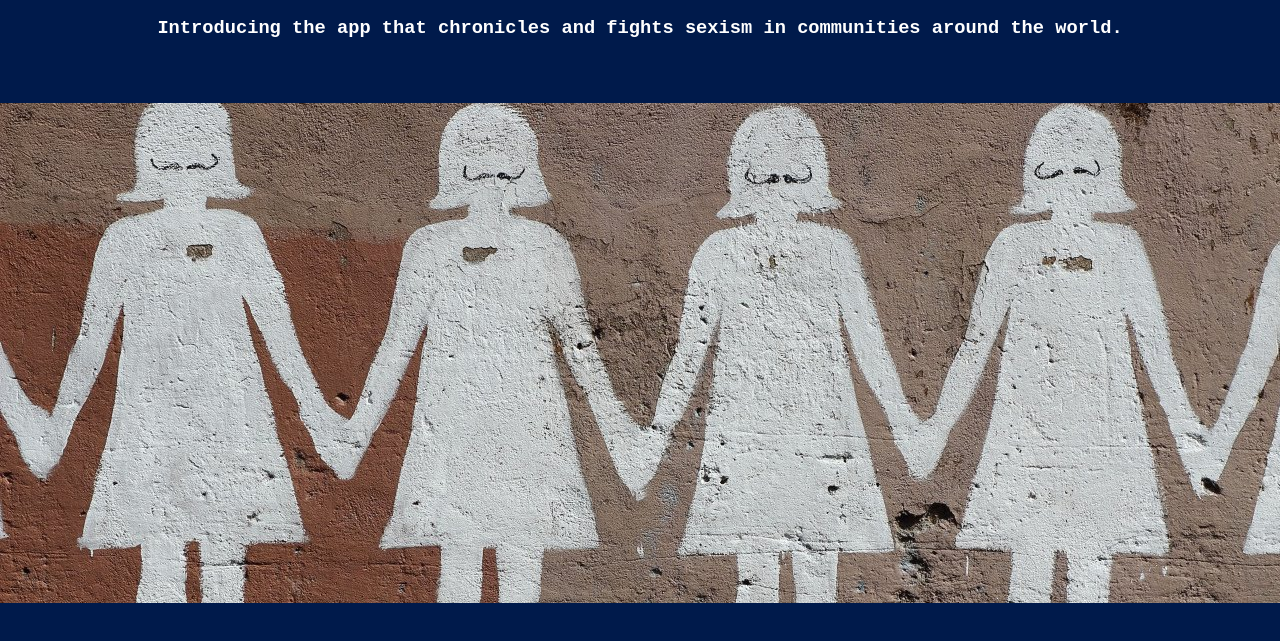
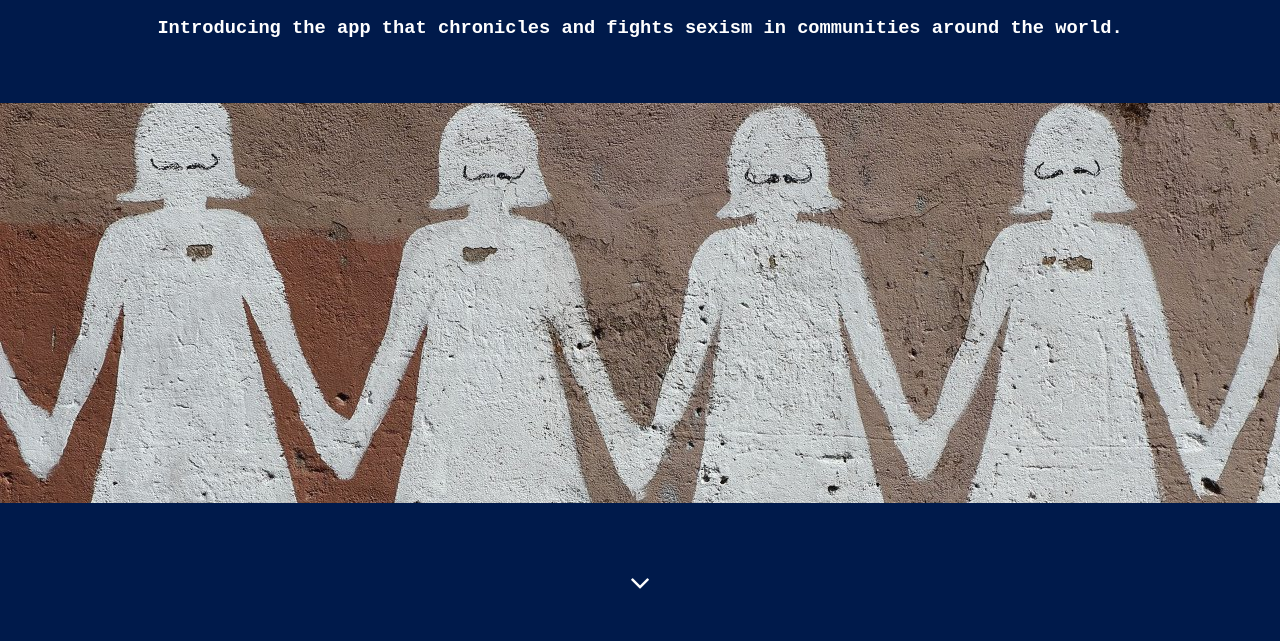
Before and after one commit to rberman/HeardWebsite, a plain HTML site: page www/index.html in a window 1280 px wide. Shown: the part 123-764 px from the top of the page. Drawn offline with Linux system fonts and the light colour scheme.

Commit message:
Added div for more.

```diff
--- a/www/css/style.css
+++ b/www/css/style.css
@@ -34,8 +34,11 @@ hr {
     /* Source = https://i.ytimg.com/vi/p5ASFjRwsgw/maxresdefault.jpg */
     background: url('../img/women.jpg') no-repeat fixed;
     margin-top: 5%;
-    height: 500px;
+    height: 400px;
     margin-left: 0;
     margin-right: 0;
+}
 
+.cover-more {
+    /*top: 100%;*/
 }
--- a/www/index.html
+++ b/www/index.html
@@ -5,6 +5,7 @@
     <title>Heard</title>
 
     <link rel="stylesheet" type="text/css" href="css/style.css">
+    <link rel="stylesheet" href="http://cdnjs.cloudflare.com/ajax/libs/font-awesome/4.4.0/css/font-awesome.min.css">
 </head>
 <body id="cover">
     <h1 class="cover-text ">
@@ -15,11 +16,13 @@
         Introducing the app that chronicles and fights sexism in communities around the world.
     </h3>
 
-    <div id="cover-image">
-
-    </div>
+    <div id="cover-image"></div>
 
 
+
+    <h1 class="cover-more cover-text">
+        <i class="cover-more fa fa-angle-down"></i>
+    </h1>
 
 
 
```
